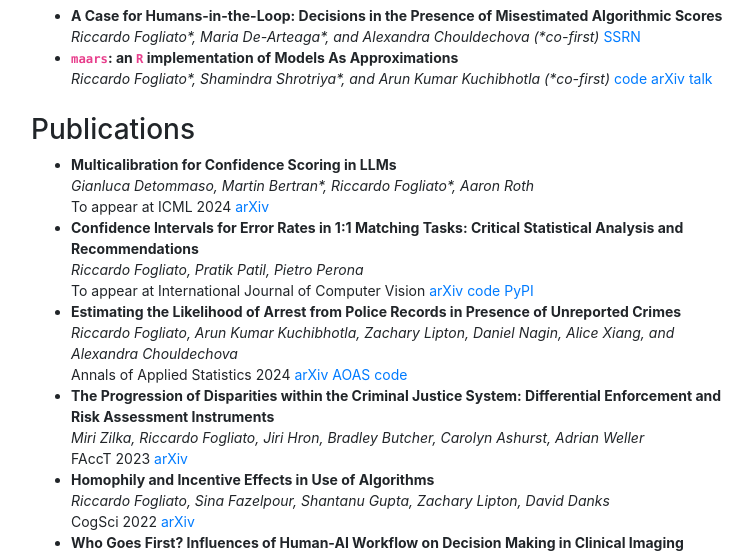
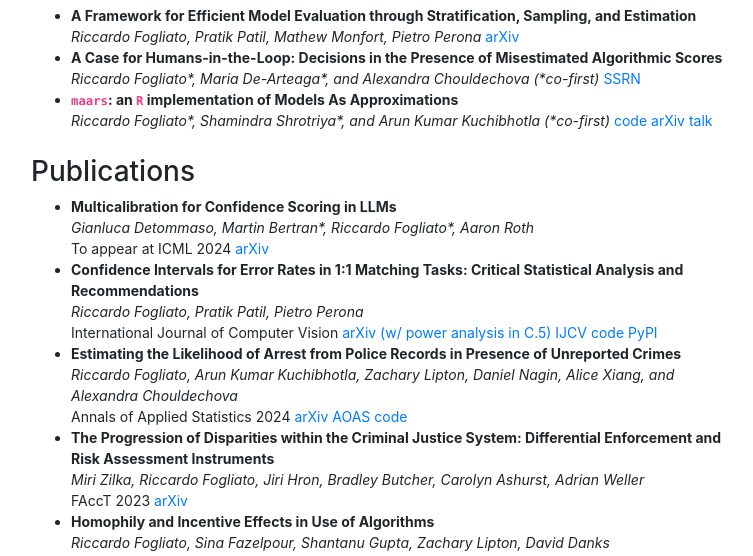
Before and after one commit to ricfog/ricfog.github.io, a plain HTML site: page index.html in a window 1280 px wide. Shown: the part 534-1090 px from the top of the page, without its empty margins (259-1012 px from the left). Drawn offline with nearby package versions, Linux system fonts and the light colour scheme.

Commit message:
added papers

```diff
--- a/index.html
+++ b/index.html
@@ -74,6 +74,13 @@
         <h3>Working papers</h3>
       </div>
       <ul>
+        <li>
+          <strong>A Framework for Efficient Model Evaluation through Stratification, Sampling, and Estimation</strong><br>
+        <em>Riccardo Fogliato, Pratik Patil, Mathew Monfort, Pietro Perona
+        </em>
+        <a href="http://arxiv.org/abs/2406.07320"
+        target="_blank">arXiv</a>
+      </li>
           <li>
             <strong>A Case for Humans-in-the-Loop: Decisions in the Presence of
             Misestimated Algorithmic Scores</strong><br>
@@ -115,10 +122,12 @@
                   <strong>Confidence Intervals for Error Rates in 1:1 Matching
                   Tasks: Critical Statistical Analysis and
                   Recommendations</strong><br>
-                  <em>Riccardo Fogliato, Pratik Patil, Pietro Perona</em><br> To
-                  appear at International Journal of Computer Vision
+                  <em>Riccardo Fogliato, Pratik Patil, Pietro Perona</em><br>
+                  International Journal of Computer Vision
                   <a href="https://arxiv.org/abs/2306.01198"
-                  target="_blank">arXiv</a>
+                  target="_blank">arXiv (w/ power analysis in C.5)</a>
+                  <a href="https://link.springer.com/article/10.1007/s11263-024-02078-8"
+                  target="_blank">IJCV</a>
                   <a href="https://github.com/awslabs/cis-matching-tasks"
                   target="_blank">code</a>
                   <a href="https://pypi.org/project/cimat/"
```
